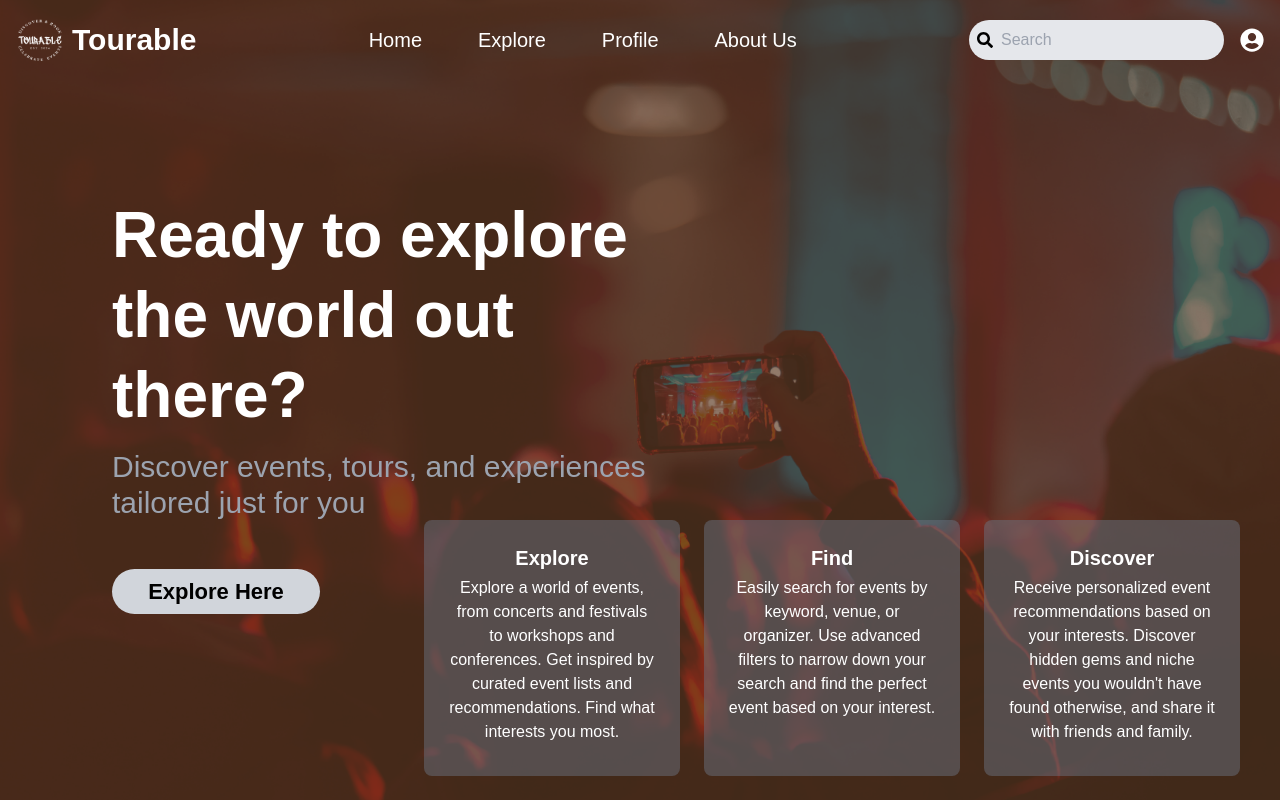
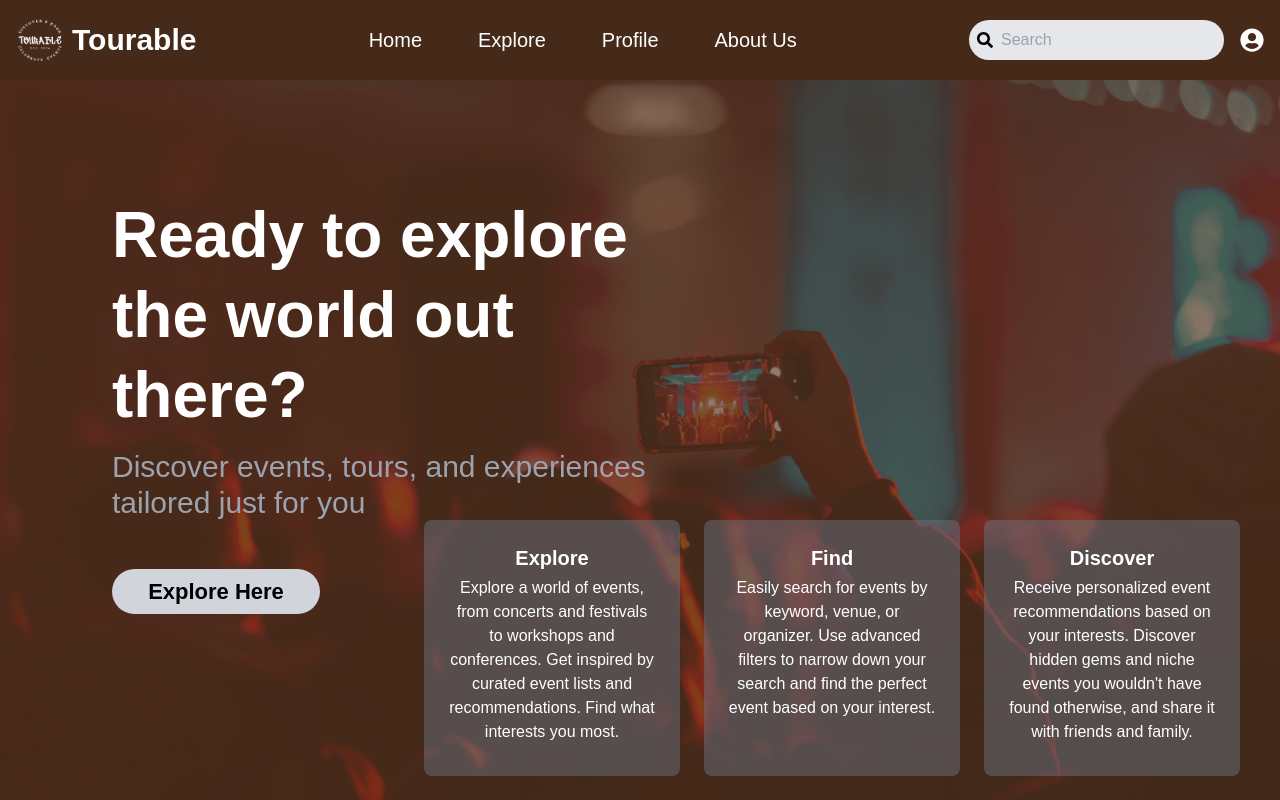
Before and after one commit to NasifR/tourable, a React (Create React App) app: page / in a window 1280 px wide. Built offline with nearby package versions, Linux system fonts and the light colour scheme; no server answers; what aws-amplify would draw is missing.

Commit message:
updated navbar

```diff
--- a/src/component/Navbar.js
+++ b/src/component/Navbar.js
@@ -7,7 +7,7 @@ import logo1 from '../logo/Logo-picture.png';
 
 function Navbar() {
   return (
-    <nav className="bg-transparent z-10 p-4 fixed w-full">
+    <nav className="bg-[#452A1A] z-10 p-4 fixed w-full">
       <div className="max-w-7xl mx-auto flex justify-between items-center">
         {/* Left section with logo */}
         <div className="flex items-center space-x-2">
```
